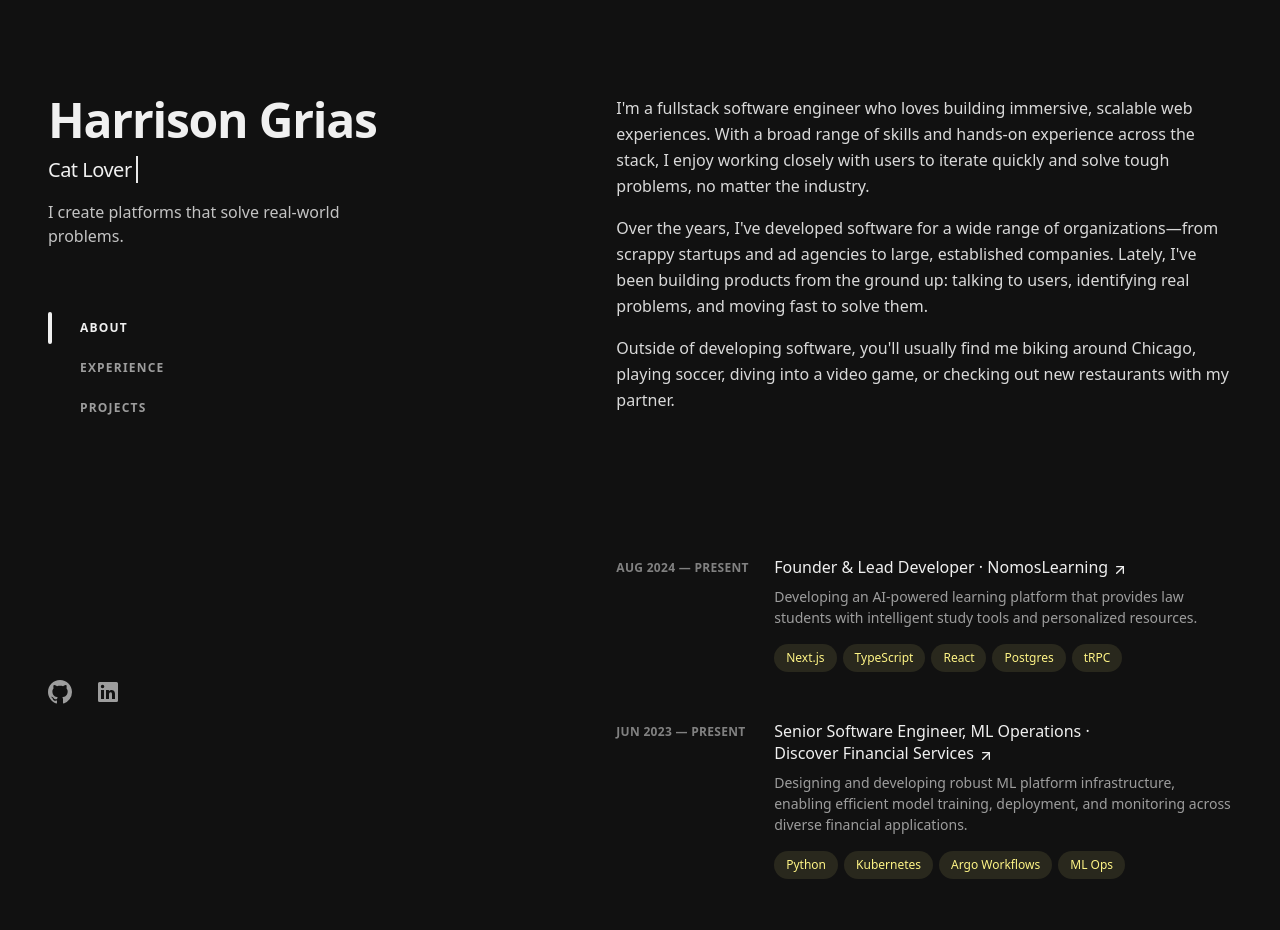
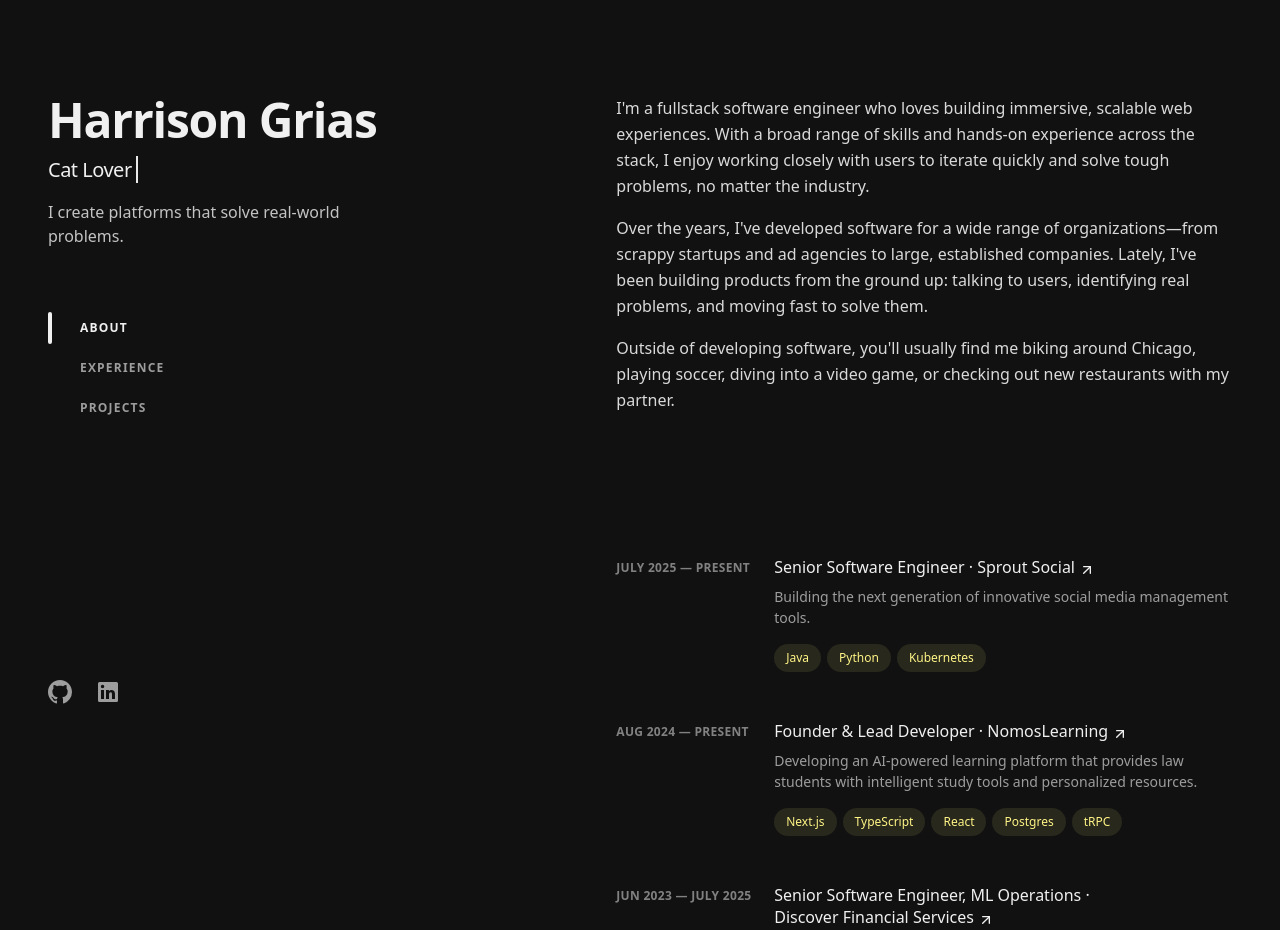
Before and after one commit to hgrias/harrisongrias.com, a Next.js app: page / in a window 1280 px wide. Shown: the top 930 px of the page. Built offline with nearby package versions, Linux system fonts and the light colour scheme.

Commit message:
chore: update experiences

```diff
--- a/src/data/experiences.ts
+++ b/src/data/experiences.ts
@@ -1,4 +1,13 @@
 export const experiences = [
+  {
+    company: "Sprout Social",
+    title: "Senior Software Engineer",
+    period: "July 2025 — Present",
+    description:
+      "Building the next generation of innovative social media management tools.",
+    technologies: ["Java", "Python", "Kubernetes"],
+    link: "https://sproutsocial.com/",
+  },
   {
     company: "NomosLearning",
     title: "Founder & Lead Developer",
@@ -11,9 +20,9 @@ export const experiences = [
   {
     company: "Discover Financial Services",
     title: "Senior Software Engineer, ML Operations",
-    period: "Jun 2023 — Present",
+    period: "Jun 2023 — July 2025",
     description:
-      "Designing and developing robust ML platform infrastructure, enabling efficient model training, deployment, and monitoring across diverse financial applications.",
+      "Led development of robust ML platform infrastructure, enabling efficient model training, deployment, and monitoring across diverse financial applications.",
     technologies: ["Python", "Kubernetes", "Argo Workflows", "ML Ops"],
     link: "https://www.discover.com/",
   },
```
